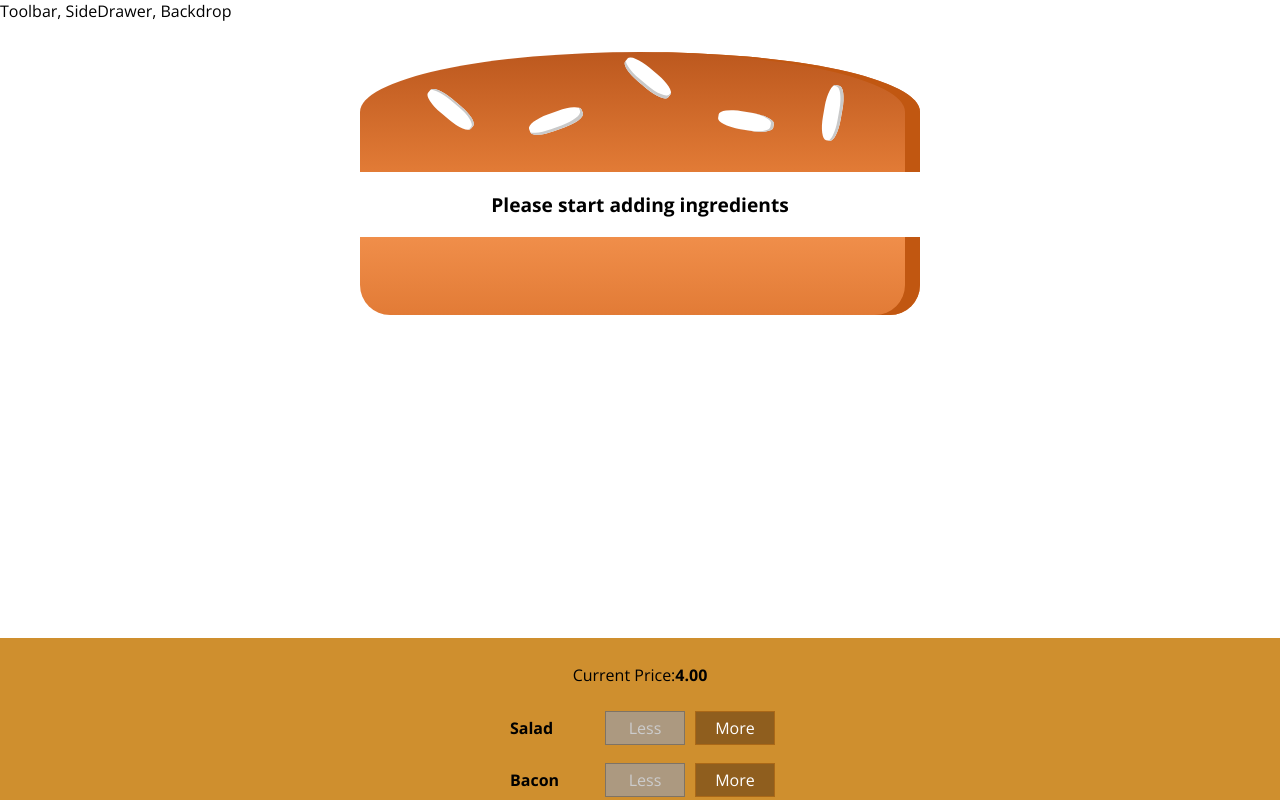
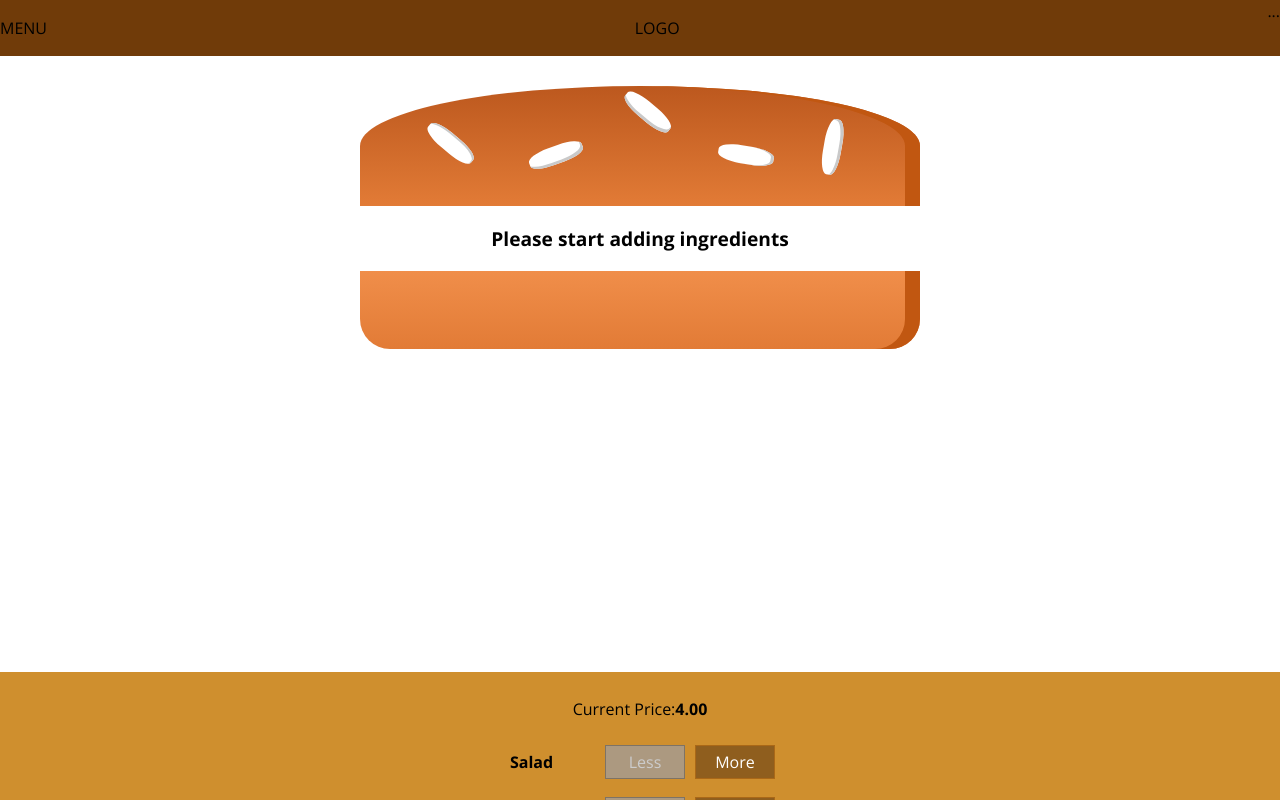
Before and after one commit to gabrielaacha/udemy-REACT-course-burger-app, a React (Create React App) app: page / in a window 1280 px wide. Shown: the top 800 px of the page. Built offline with nearby package versions, Linux system fonts and the light colour scheme.

Commit message:
navigation

```diff
--- a/src/components/Burger/OrderSummary/OrderSummary.js
+++ b/src/components/Burger/OrderSummary/OrderSummary.js
@@ -1,5 +1,6 @@
 import React from "react";
 import Aux from "../../../hoc/Aux";
+import Button from "../../UI/Button/Button";
 
 const orderSummary = (props) => {
   const ingredientSummary = Object.keys(props.ingredients).map((igKey) => {
@@ -18,9 +19,16 @@
 
       <ul>{ingredientSummary}</ul>
 
+      <p>
+        <strong>Total Price:{props.price.toFixed(2)}</strong>
+      </p>
       <p>Continue to checkout</p>
-      <button>CANCEL</button>
-      <button>CONTINUE</button>
+      <Button btnType="Danger" clicked={props.purchaseCancelled}>
+        CANCEL
+      </Button>
+      <Button btnType="Success" clicked={props.purchaseContinued}>
+        CONTINUE
+      </Button>
     </Aux>
   );
 };
--- a/src/components/Layout/Layout.js
+++ b/src/components/Layout/Layout.js
@@ -1,10 +1,11 @@
 import React from "react";
 import Aux from "../../hoc/Aux";
 import classes from "./Layout.module.css";
+import Toolbar from "../Navigation/Toolbar/Toolbar";
 
 const layout = (props) => (
   <Aux>
-    <div>Toolbar, SideDrawer, Backdrop</div>
+    <Toolbar />
     <main className={classes.Content}>{props.children}</main>
   </Aux>
 );
--- a/src/components/Layout/Layout.module.css
+++ b/src/components/Layout/Layout.module.css
@@ -1,3 +1,3 @@
 .Content {
-  margin-top: 16px;
+  margin-top: 72px;
 }
--- /dev/null
+++ b/src/components/Navigation/Toolbar/Toolbar.js
@@ -0,0 +1,15 @@
+import React from "react";
+
+import classes from "./Toolbar.module.css";
+
+const toolbar = (props) => (
+  <header className={classes.Toolbar}>
+    <div>MENU</div>
+
+    <div>LOGO</div>
+
+    <nav>...</nav>
+  </header>
+);
+
+export default toolbar;
--- /dev/null
+++ b/src/components/Navigation/Toolbar/Toolbar.module.css
@@ -0,0 +1,17 @@
+.Toolbar {
+  height: 56px;
+  width: 100%;
+  position: fixed;
+  top: 0;
+  left: 0;
+  background-color: #703b09;
+  display: flex;
+  justify-content: space-between;
+  align-items: center;
+  box-sizing: border-box;
+  z-index: 90; /* this number has to be lower than the index of teh backdrop */
+}
+
+.Toolbar nav {
+  height: 100%;
+}
--- a/src/components/UI/Button/Button.js
+++ b/src/components/UI/Button/Button.js
@@ -1,13 +1,13 @@
 import React from "react";
 import classes from "./Button.module.css";
 
-const button = (props) => {
+const button = (props) => (
   <button
     className={[classes.Button, classes[props.btnType]].join(" ")}
     onclick={props.clicked}
   >
     {props.children}
-  </button>;
-};
+  </button>
+);
 
 export default button;
--- a/src/containers/BurgerBuilder/BurgerBuilder.js
+++ b/src/containers/BurgerBuilder/BurgerBuilder.js
@@ -78,6 +78,10 @@
     this.setState({ purchasing: false });
   };
 
+  purchaseContinueHandler = () => {
+    alert("you continue!");
+  };
+
   render() {
     const disabledInfo = { ...this.state.ingredients };
 
@@ -91,7 +95,12 @@
           show={this.state.purchasing}
           modalClosed={this.purchaseCancelHandler}
         >
-          <OrderSummary ingredients={this.state.ingredients} />
+          <OrderSummary
+            ingredients={this.state.ingredients}
+            price={this.state.totalPrice}
+            purchaseCancelled={this.purchaseCancelHandler}
+            purchaseContinued={this.purchaseContinueHandler}
+          />
         </Modal>
         <Burger ingredients={this.state.ingredients} />
         <BuildControls
```
